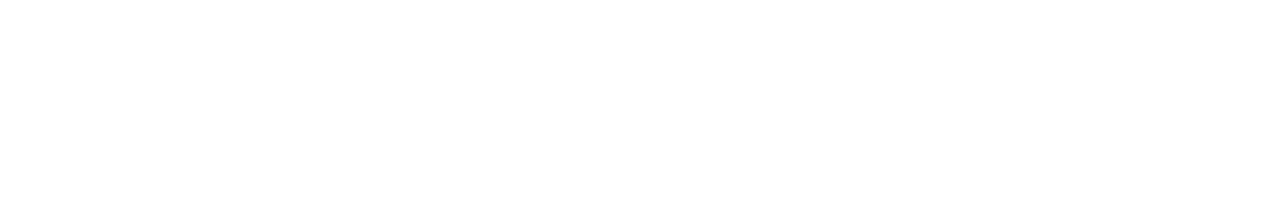
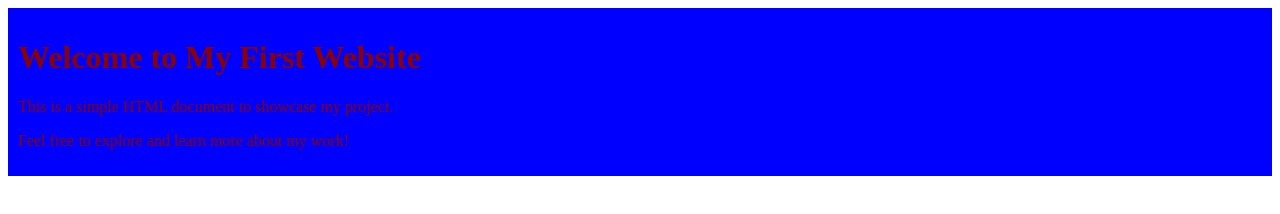
Before and after one commit to smmohosin75/Programing-Hero-Projects-GitHub-Repo, a plain HTML site: page index.html in a window 1280 px wide. Drawn offline with Linux system fonts and the light colour scheme.

Commit message:
added the first blog

```diff
--- a/index.html
+++ b/index.html
@@ -4,8 +4,14 @@
   <meta charset="UTF-8">
   <meta name="viewport" content="width=device-width, initial-scale=1.0">
   <title>My First GitHub Repo</title>
+  <link rel="stylesheet" href="style/blog.css">
 </head>
 <body>
+ <div>
+   <h1>Welcome to My First Website</h1>
+   <p>This is a simple HTML document to showcase my project.</p>
+    <p>Feel free to explore and learn more about my work!</p>
 
+ </div>
 </body>
 </html>
--- /dev/null
+++ b/style/blog.css
@@ -0,0 +1,6 @@
+div {
+  background-color: blue;
+  color: darkred;
+  padding: 10px;
+
+}
```
